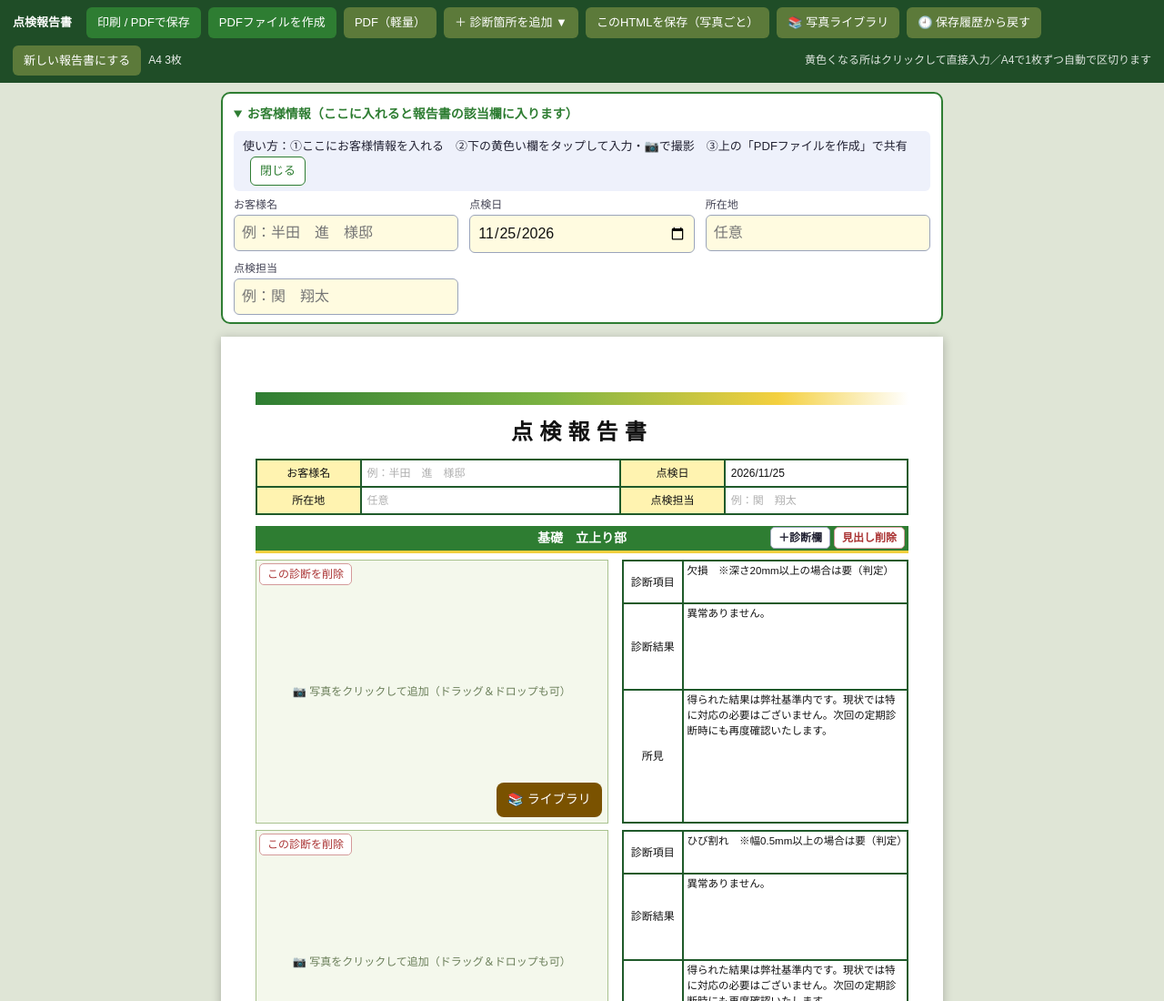
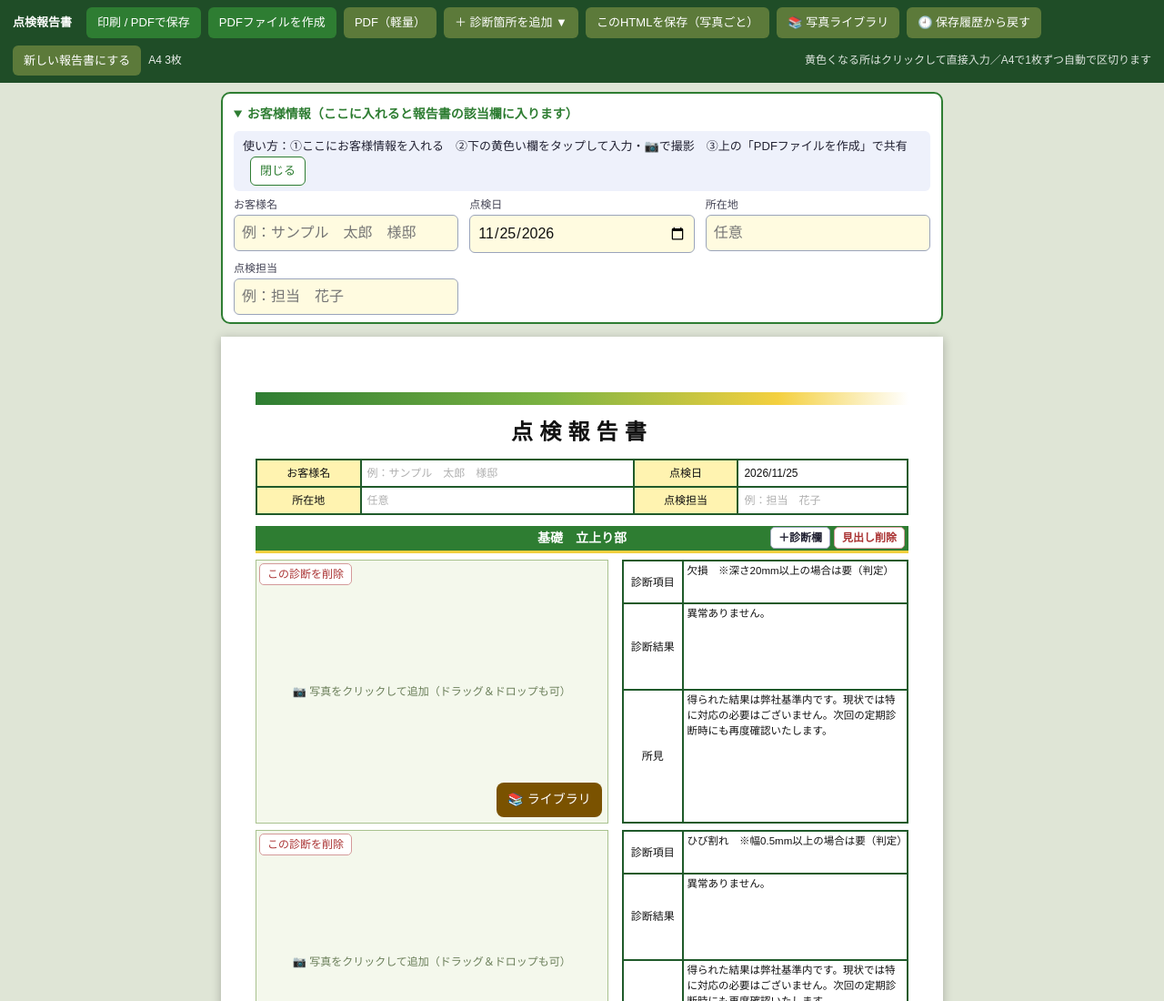
Before and after one commit to sho4special0thanks4-sketch/tenken-report-0344b2f2, a plain HTML site: page index.html in a window 1280 px wide. Shown: the top 1100 px of the page at 91% size. Drawn offline with nearby package versions, Linux system fonts and the light colour scheme.

Commit message:
入力欄の例示を汎用の文言に変更

```diff
--- a/index.html
+++ b/index.html
@@ -236,8 +236,8 @@ iPadの「ファイル」アプリのプレビューなどでは、プログラ
   function headBlock(){
     return '<div class="blk head" data-sid="head"><div class="rtitle" contenteditable data-ph="タイトル">点検報告書</div>'+
       '<table class="info">'+
-      '<tr><td class="k" contenteditable>お客様名</td><td contenteditable data-ph="例：半田　進　様邸"></td><td class="k" contenteditable>点検日</td><td contenteditable data-ph="例：2026/10/16"></td></tr>'+
-      '<tr><td class="k" contenteditable>所在地</td><td contenteditable data-ph="任意"></td><td class="k" contenteditable>点検担当</td><td contenteditable data-ph="例：関　翔太"></td></tr></table></div>';
+      '<tr><td class="k" contenteditable>お客様名</td><td contenteditable data-ph="例：サンプル　太郎　様邸"></td><td class="k" contenteditable>点検日</td><td contenteditable data-ph="例：2026/10/16"></td></tr>'+
+      '<tr><td class="k" contenteditable>所在地</td><td contenteditable data-ph="任意"></td><td class="k" contenteditable>点検担当</td><td contenteditable data-ph="例：担当　花子"></td></tr></table></div>';
   }
   function bandBlock(sid,title){
     return '<div class="blk band" data-sid="'+sid+'" data-keep="1"><div contenteditable data-ph="見出し（例：外壁）">'+title+'</div>'+
@@ -413,10 +413,10 @@ iPadの「ファイル」アプリのプレビューなどでは、プログラ
 
   /* ---------- 定型文プルダウン（欄をタップすると「▼ 定型文」が出る。自由入力はそのまま可能） ---------- */
   /* ====== 共通の使いやすさ部品（お客様情報の一括入力／診断箇所のひな形／複数写真／自動保存の復元／PDF軽量版） ====== */
-  var IB_FIELDS=[{id:"name",label:"お客様名",type:"text",ph:"例：半田　進　様邸",cell:function(){return document.querySelector('#doc table.info tr:nth-child(1) td:nth-child(2)')}},
+  var IB_FIELDS=[{id:"name",label:"お客様名",type:"text",ph:"例：サンプル　太郎　様邸",cell:function(){return document.querySelector('#doc table.info tr:nth-child(1) td:nth-child(2)')}},
  {id:"date",label:"点検日",type:"date",cell:function(){return document.querySelector('#doc table.info tr:nth-child(1) td:nth-child(4)')}},
  {id:"place",label:"所在地",type:"text",ph:"任意",cell:function(){return document.querySelector('#doc table.info tr:nth-child(2) td:nth-child(2)')}},
- {id:"tanto",label:"点検担当",type:"text",ph:"例：関　翔太",remember:true,cell:function(){return document.querySelector('#doc table.info tr:nth-child(2) td:nth-child(4)')}}];
+ {id:"tanto",label:"点検担当",type:"text",ph:"例：担当　花子",remember:true,cell:function(){return document.querySelector('#doc table.info tr:nth-child(2) td:nth-child(4)')}}];
   var IB_PRESETS=[["基礎（立上り部）","基礎　立上り部",[["欠損　※深さ20mm以上の場合は要（判定）"],["ひび割れ　※幅0.5mm以上の場合は要（判定）"]]],
  ["外壁","外壁",[["クラック",DEF_RESULT,"特に必要ありません。"]]],
  ["屋根","屋根",[[""]]],["バルコニー","バルコニー",[[""]]],["コーキング","コーキング",[[""]]],
```
